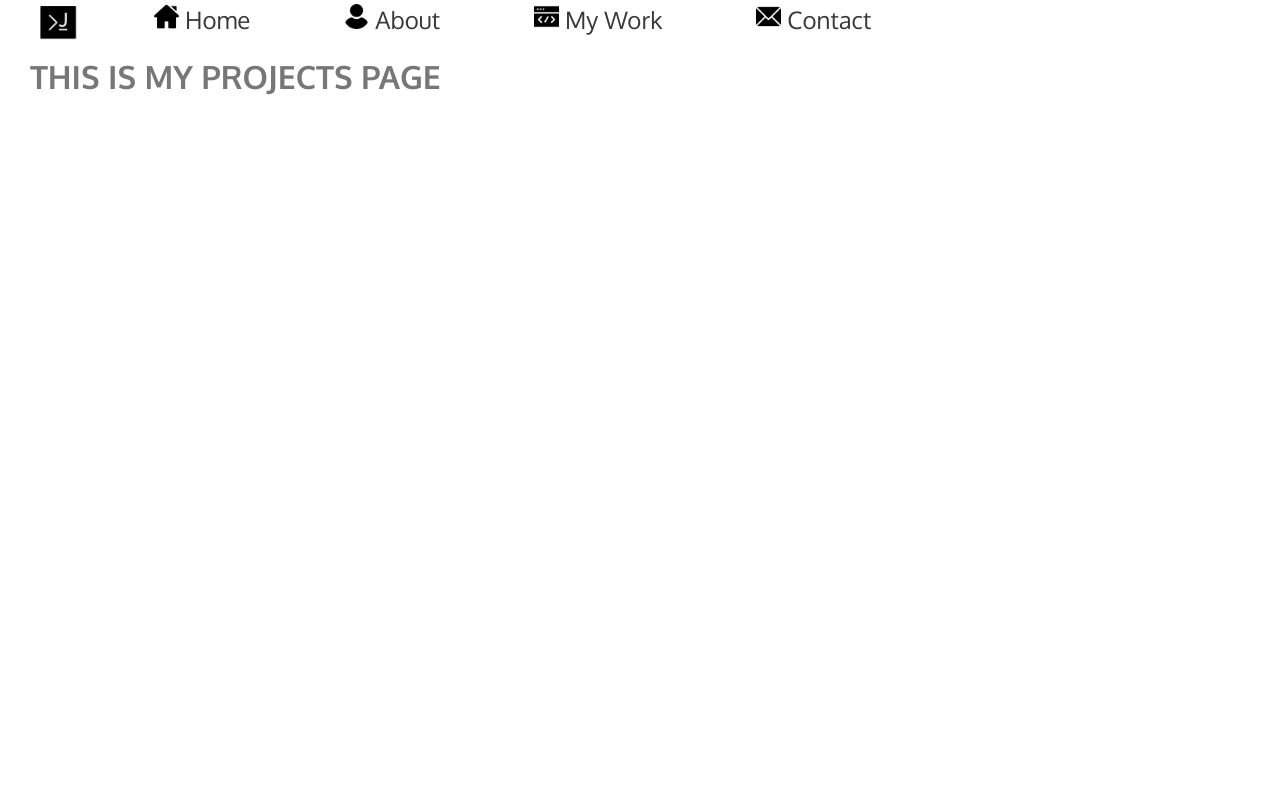
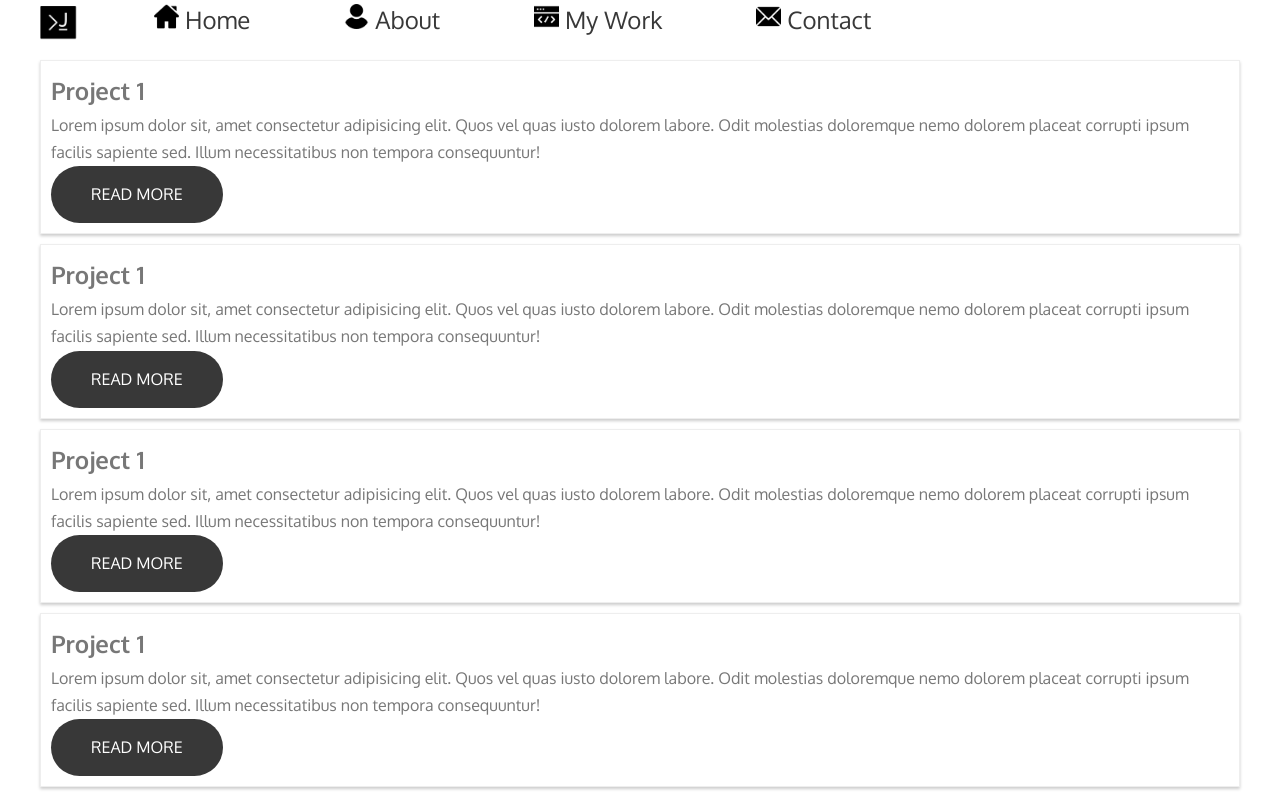
Before and after one commit to ing-arriola/personalBlog, a React (Create React App) app: page /work in a window 1280 px wide. Shown: the top 796 px of the page. Built offline with nearby package versions, Linux system fonts and the light colour scheme.

Commit message:
Added some dummy data to singleProject component to begin with styes and the add all related data as git repo and live link to selected projects

```diff
--- a/src/App.css
+++ b/src/App.css
@@ -150,6 +150,11 @@ body {
   color: rgb(56, 56, 56);
 }
 
+.btn--dark {
+  background: rgb(56, 56, 56);
+  color: #fff;
+}
+
 .btn::after {
   content: "";
   display: inline-block;
@@ -294,6 +299,14 @@ body {
   height: 8rem;
 }
 
+/* PROJECT CARD*/
+.project-card {
+  border: 1px solid #eee;
+  box-shadow: 0 2px 3px #ccc;
+  padding: 10px;
+  margin: 10px;
+}
+
 /*Media Queries*/
 @media (max-width: 830px) {
   .navigation-item a {
--- a/src/components/Projects/Projects.js
+++ b/src/components/Projects/Projects.js
@@ -1,10 +1,15 @@
-import React from "react";
-
+import React, { Fragment } from "react";
+import Project from "./SingleProject";
 const Projects = () => {
   return (
-    <div>
-      <h1>THIS IS MY PROJECTS PAGE</h1>
-    </div>
+    <Fragment>
+      <Project />
+      <Project />
+      <Project />
+      <Project />
+      <Project />
+      <Project />
+    </Fragment>
   );
 };
 
--- a/src/components/Projects/SingleProject.js
+++ b/src/components/Projects/SingleProject.js
@@ -2,8 +2,17 @@ import React from "react";
 
 const SingleProject = () => {
   return (
-    <div>
-      <h3>This is a project</h3>
+    <div className="project-card">
+      <h2>Project 1</h2>
+      <p>
+        Lorem ipsum dolor sit, amet consectetur adipisicing elit. Quos vel quas
+        iusto dolorem labore. Odit molestias doloremque nemo dolorem placeat
+        corrupti ipsum facilis sapiente sed. Illum necessitatibus non tempora
+        consequuntur!
+      </p>
+      <a href="#" alt="none" className="btn btn--dark">
+        READ MORE
+      </a>
     </div>
   );
 };
```
